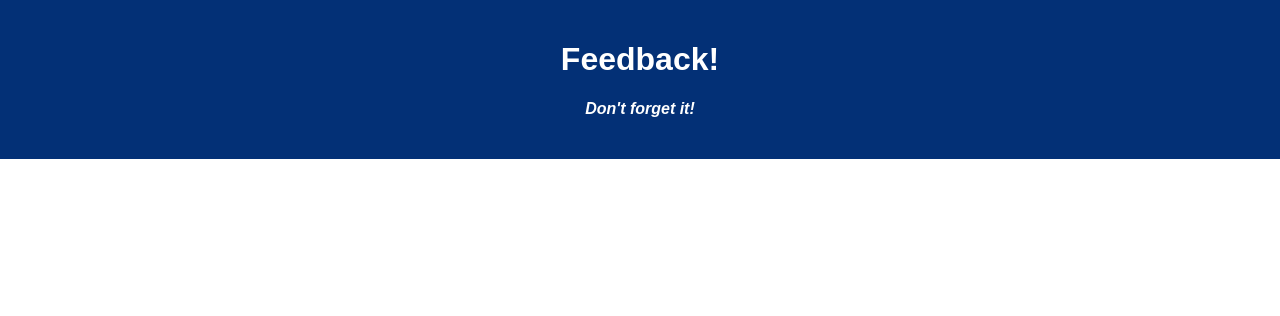
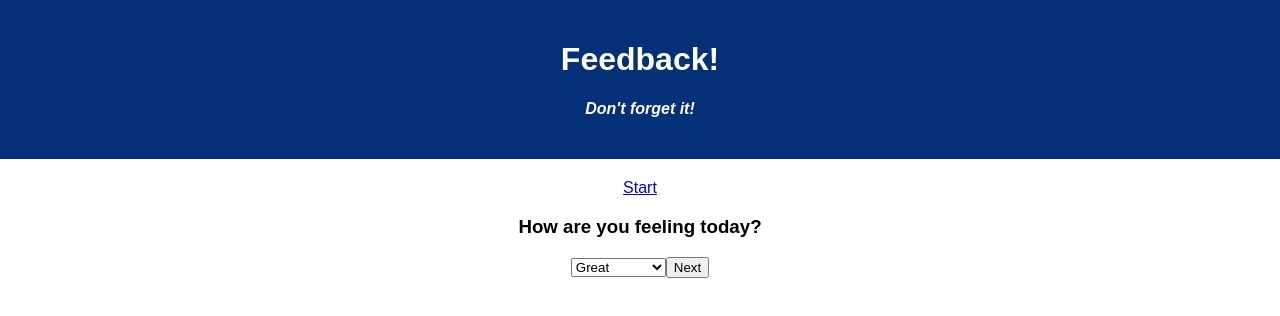
Before and after one commit to LeahGrim/weekend-redux-feedback-loop, a React (Create React App) app: page /#/Feelings in a window 1280 px wide. Shown: the top 316 px of the page. Built offline with nearby package versions, Linux system fonts and the light colour scheme.

Commit message:
worked on Feelings

```diff
--- a/src/components/App/App.jsx
+++ b/src/components/App/App.jsx
@@ -2,15 +2,27 @@ import React from 'react';
 import axios from 'axios';
 import './App.css';
 
+import Feelings from '../Feelings/Feelings'
+import{ HashRouter as Router, Route, Link} from 'react-router-dom';
+
+
 function App() {
 
   return (
+
     <div className='App'>
       <header className='App-header'>
         <h1 className='App-title'>Feedback!</h1>
         <h4>Don't forget it!</h4>
       </header>
+      <Router>
+        <Link to="/Feelings">Start</Link>
+        <Route exact path="/Feelings">
+      <Feelings />
+      </Route>
+      </Router>
     </div>
+
   );
 }
 
--- /dev/null
+++ b/src/components/Feelings/Feelings.jsx
@@ -0,0 +1,34 @@
+import {useState} from 'react';
+import {useDispatch} from 'react-redux';
+
+
+function Feelings () {
+    const dispatch = useDispatch();
+
+    const [feeling, setFeeling] = useState('');
+
+    const handleChange = (event) => {
+        event.preventDefault();
+        dispatch({
+            type: 'ADD_FEELINGS',
+            payload: feeling
+        })
+
+    }
+
+    return(
+        <div>
+            <h3>How are you feeling today?</h3>
+            <select onChange={event => setFeeling(event.target.value)} name="feeling" id="feelings">
+                <option value="Great">Great</option>
+                <option value="Not so great">Not so great</option>
+                <option value="Ok">Ok</option>
+                <option value="Horrible">Horrible</option>
+
+            </select>
+            <button onClick={handleChange}>Next</button>
+        </div>
+    )
+}
+
+export default Feelings;
--- a/src/index.js
+++ b/src/index.js
@@ -3,6 +3,37 @@ import ReactDOM from 'react-dom';
 import './index.css';
 import App from './components/App/App';
 import registerServiceWorker from './registerServiceWorker';
+import {createStore, combineReducers, applyMiddleware} from 'redux';
+import {Provider} from 'react-redux';
+import logger from 'redux-logger';
 
-ReactDOM.render(<App />, document.getElementById('root'));
-registerServiceWorker();
+
+let formState = {
+    feeling: ''
+}
+
+const formReducer = (state = formState, action) => {
+    switch (action.type) {
+        case 'ADD_FEELING':
+            return state = {...state, feeling: action.payload}
+    }
+    return state;
+}
+
+
+const store = createStore(
+    combineReducers({
+        formReducer
+    }),
+    applyMiddleware(logger)
+)
+
+
+ReactDOM.render(
+    <React.StrictMode>
+    <Provider store={store}>
+        <App />
+        </Provider>
+    </React.StrictMode>,
+    document.getElementById('root'));
+    registerServiceWorker();
```
Also changed, not shown: package.json (+7 -1 lines), 2 other files (tests, documents, lock files or other folders).
